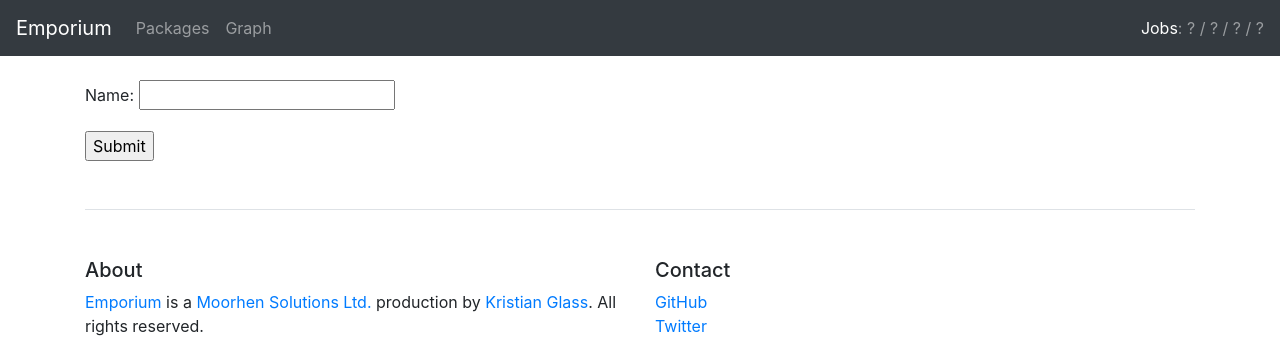
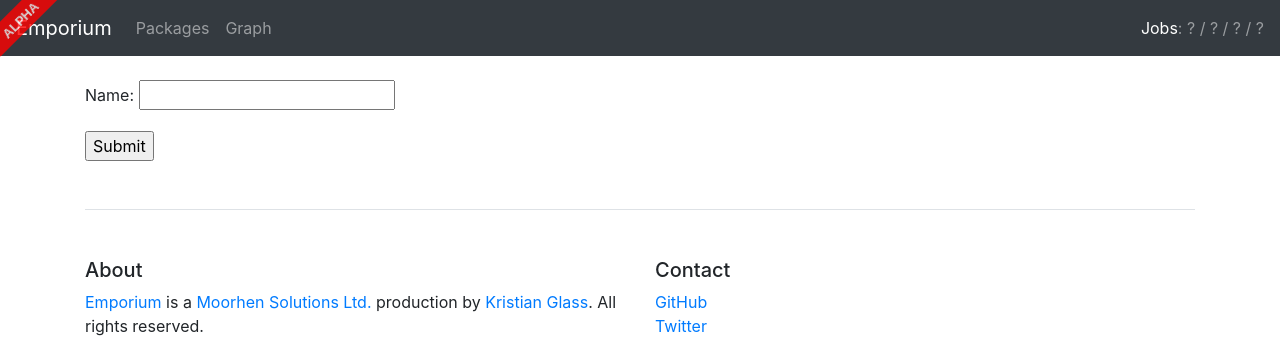
Before and after one commit to doismellburning/emporium, a Django app: page /packages/add/ in a window 1280 px wide. Shown: the top 353 px of the page. Run offline with Django 3.2, Linux system fonts and the light colour scheme; the visitor is signed in with stand-in values (Sample User, id 1); some libraries are stand-ins or nearby versions.

Commit message:
"Alpha" CSS ribbon
Thanks to https://codepen.io/davidlazar/pen/dcxou

```diff
--- a/emporium/emporium/templates/base.html
+++ b/emporium/emporium/templates/base.html
@@ -7,6 +7,28 @@
 		<link rel="stylesheet" href="https://stackpath.bootstrapcdn.com/bootstrap/4.1.3/css/bootstrap.min.css" integrity="sha384-MCw98/SFnGE8fJT3GXwEOngsV7Zt27NXFoaoApmYm81iuXoPkFOJwJ8ERdknLPMO" crossorigin="anonymous">
 
 		<title>Emporium</title>
+		<style>
+			body:after{
+			  content: "alpha";
+			  position: fixed;
+			  width: 80px;
+			  height: 25px;
+			  background: red;
+			  top: 7px;
+			  left: -20px;
+			  text-align: center;
+			  font-size: 13px;
+			  font-family: sans-serif;
+			  text-transform: uppercase;
+			  font-weight: bold;
+			  color: #fff;
+			  line-height: 27px;
+			  -ms-transform:rotate(-45deg);
+			  -webkit-transform:rotate(-45deg);
+			  transform:rotate(-45deg);
+			  opacity: 0.8;
+			}
+		</style>
 	</head>
 	<body>
 		<nav class="navbar navbar-expand-md navbar-dark bg-dark mb-4">
```
